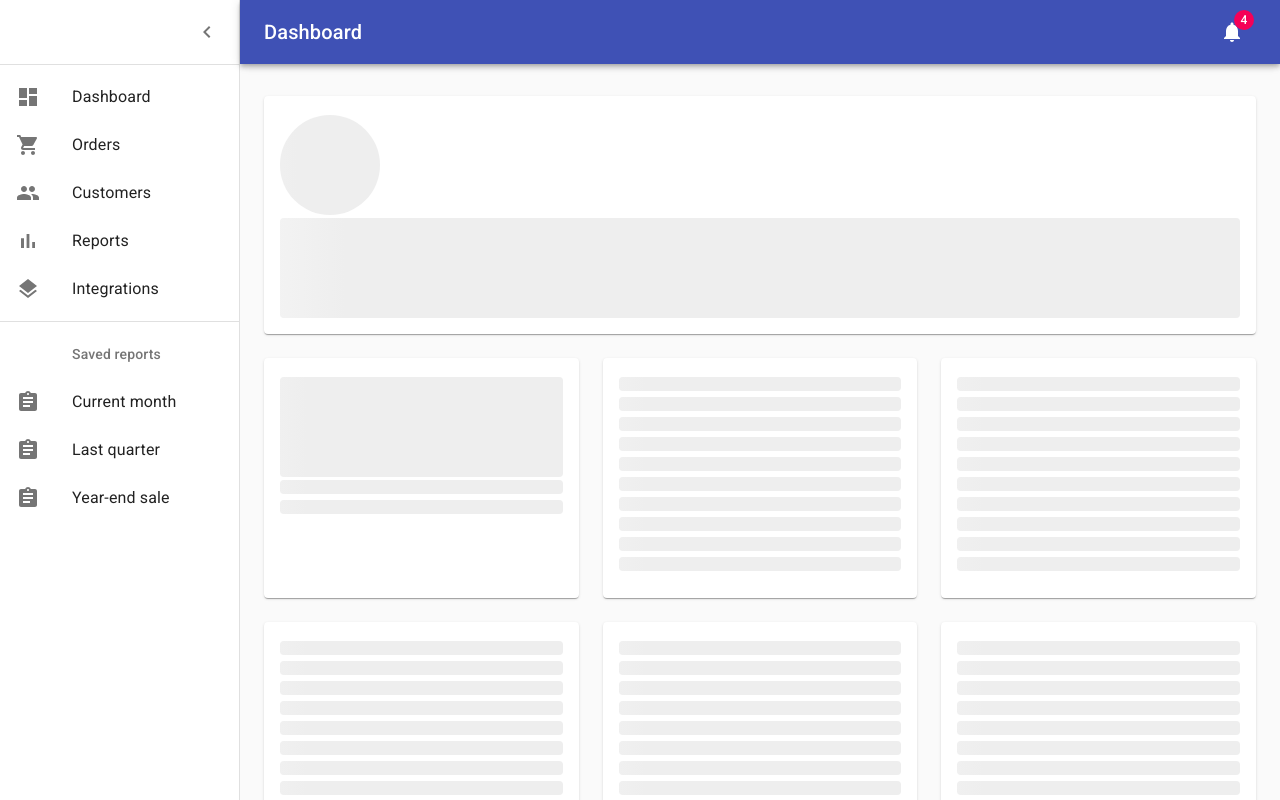
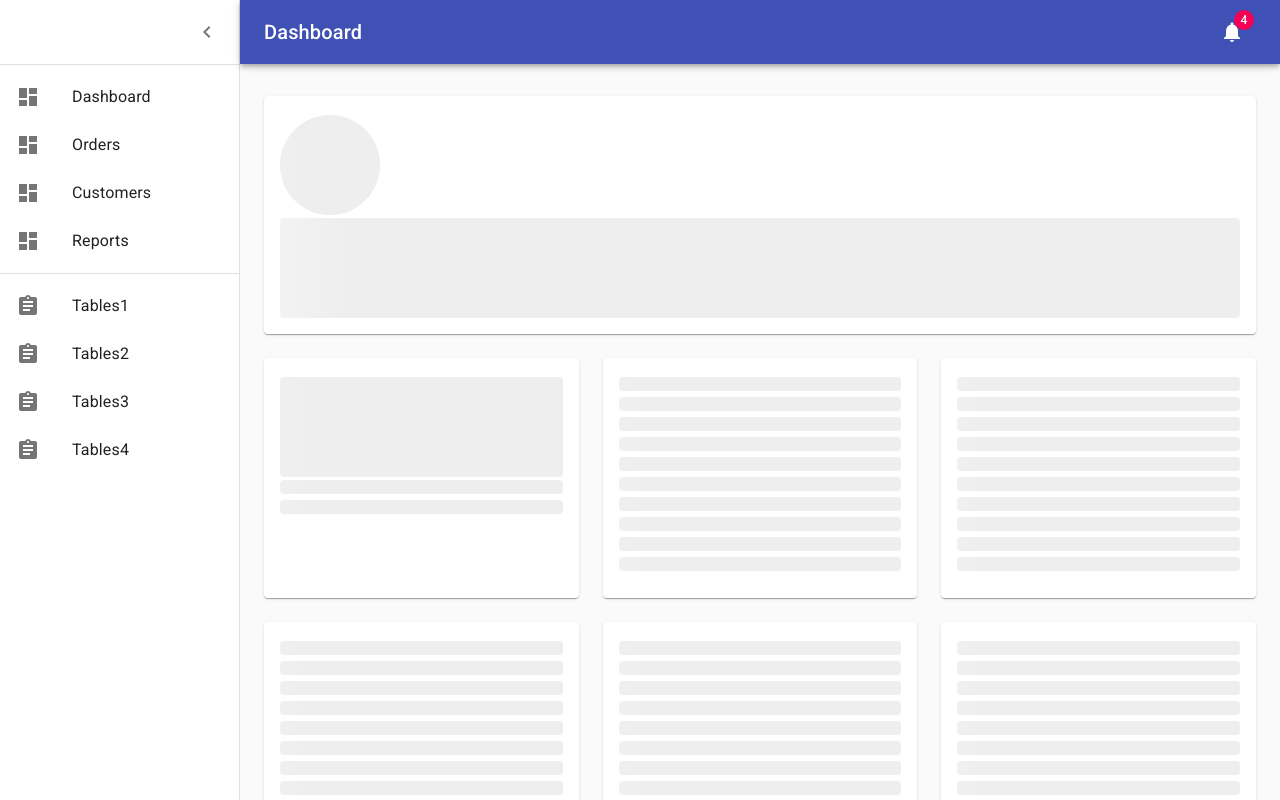
Before and after one commit to rayhsu02/react-material-dashboard, a React (Create React App) app: page /dashboard in a window 1280 px wide. Built offline with nearby package versions, Linux system fonts and the light colour scheme.

Commit message:
Added menu

```diff
--- a/src/Pages/Dashboard.js
+++ b/src/Pages/Dashboard.js
@@ -17,7 +17,7 @@ import Link from '@material-ui/core/Link';
 import MenuIcon from '@material-ui/icons/Menu';
 import ChevronLeftIcon from '@material-ui/icons/ChevronLeft';
 import NotificationsIcon from '@material-ui/icons/Notifications';
-import { mainListItems, secondaryListItems } from './listitems';
+import { mainListItems, secondaryListItems, renderMainMenu, renderSubMenu } from './listitems';
 import Skeleton from 'react-loading-skeleton';
 // import Chart from './Chart';
 // import Deposits from './Deposits';
@@ -168,9 +168,9 @@ export default function Dashboard() {
                     </IconButton>
                 </div>
                 <Divider />
-                <List>{mainListItems}</List>
+                <List>{renderMainMenu}</List>
                 <Divider />
-                <List>{secondaryListItems}</List>
+                <List>{renderSubMenu('Reports')}</List>
             </Drawer>
             <main className={classes.content}>
                 <div className={classes.appBarSpacer} />
--- a/src/Pages/listitems.js
+++ b/src/Pages/listitems.js
@@ -68,3 +68,66 @@ export const secondaryListItems = (
     </ListItem>
   </div>
 );
+
+export const sideMainMenu = [
+  {name: 'Dashboard',
+  icon:'AssigmentIcon',
+  subMenu: [
+    {name: 'ds'},
+    {name: 'ds2'},
+    {name: 'Tables3'},
+    {name: 'Tables4'}
+  ]
+},
+  {name: 'Orders',
+  icon:'AssigmentIcon'},
+  {name: 'Customers',
+  icon:'AssigmentIcon'},
+  {name: 'Reports',
+  icon:'AssigmentIcon',
+  subMenu: [
+    {name: 'Tables1'},
+    {name: 'Tables2'},
+    {name: 'Tables3'},
+    {name: 'Tables4'}
+  ]},
+];
+
+export const renderSubMenu = (mainMenuName) =>{
+  const subitems = sideMainMenu.find((item)=> item.name === mainMenuName)
+
+  return subitems.subMenu.map((i) =>{
+    return (
+      <ListItem button>
+      <ListItemIcon>
+        <AssignmentIcon />
+      </ListItemIcon>
+      <ListItemText primary={i.name} />
+    </ListItem>
+    )
+  })
+}
+
+ function render2ndMenu(name){
+  const subitems = sideMainMenu.find((item)=> item.name === name)
+
+  return subitems.subMenu.map((i) =>{
+    return (
+      <ListItem button>
+      <ListItemIcon>
+        <AssignmentIcon />
+      </ListItemIcon>
+      <ListItemText primary={i.name} />
+    </ListItem>
+    )
+  })
+}
+
+export const renderMainMenu = sideMainMenu.map((item)=>{
+  return  (<ListItem button>
+  <ListItemIcon>
+    <DashboardIcon />
+  </ListItemIcon>
+  <ListItemText primary= {item.name} onClick={render2ndMenu('Dashboard')}/>
+</ListItem>)
+})
```
